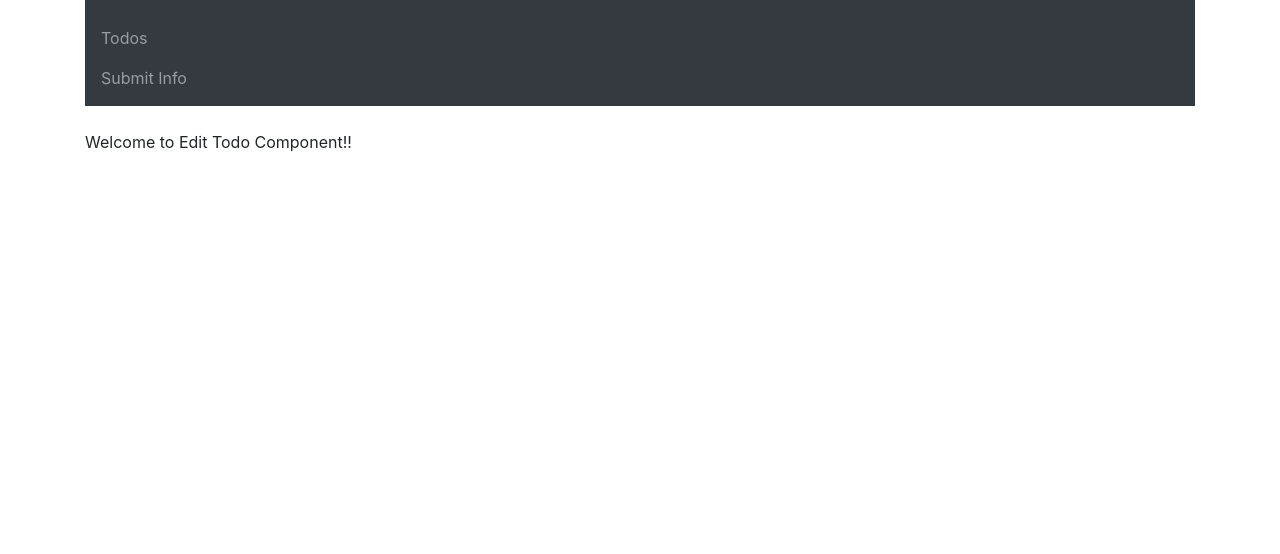
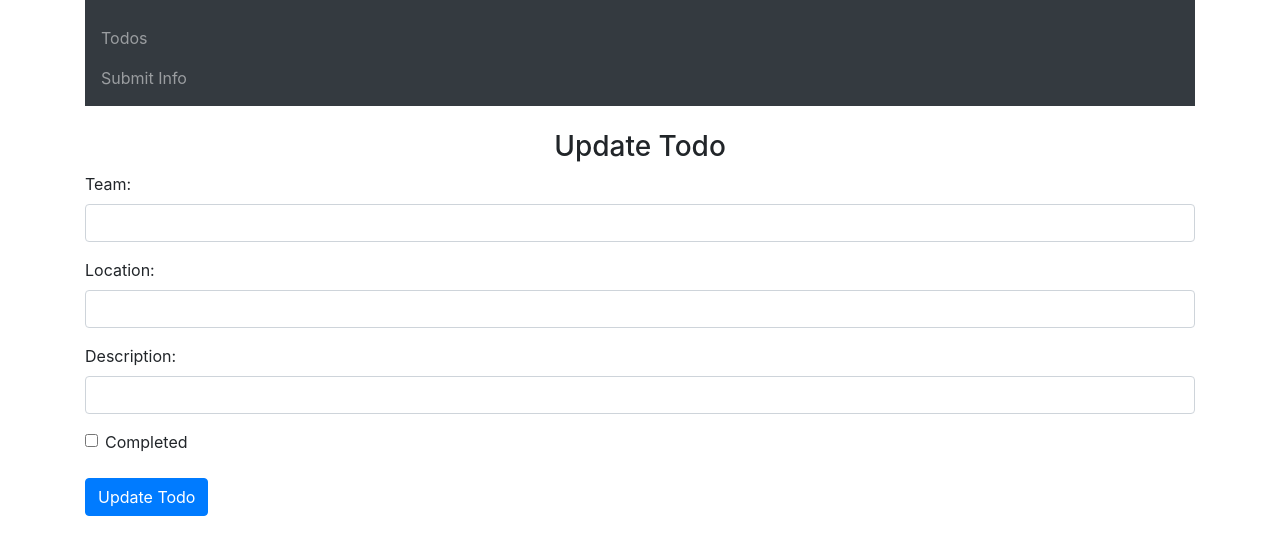
Before and after one commit to LouieLover/project-app, a React (Create React App) app: page /edit/1 in a window 1280 px wide. Shown: the top 554 px of the page. Built offline with nearby package versions, Linux system fonts and the light colour scheme; no server answers.

Commit message:
adding submit functions

```diff
--- a/src/components/edit-todo.component.js
+++ b/src/components/edit-todo.component.js
@@ -1,10 +1,140 @@
 import React, { Component } from "react";
+import axios from "axios";
 
 export default class EditTodo extends Component {
+  constructor(props) {
+    super(props);
+
+    this.onChangeTodoTeam = this.onChangeTodoTeam.bind(this);
+    this.onChangeTodoLocation = this.onChangeTodoLocation.bind(this);
+    this.onChangeTodoDescription = this.onChangeTodoDescription.bind(this);
+    this.onChangeTodoCompleted = this.onChangeTodoCompleted.bind(this);
+    this.onSubmit = this.onSubmit.bind(this);
+
+    this.state = {
+      todo_Team: "",
+      todo_Location: "",
+      todo_Description: "",
+      todo_completed: false,
+    };
+  }
+
+  componentDidMount() {
+    axios
+      .get("http://localhost:4000/todos/" + this.props.match.params.id)
+      .then((response) => {
+        this.setState({
+          todo_Team: response.data.todo_Team,
+          todo_Location: response.data.todo_Location,
+          todo_Description: response.data.todo_Description,
+          todo_completed: response.data.todo_completed,
+        });
+      })
+      .catch(function (error) {
+        console.log(error);
+      });
+  }
+
+  onChangeTodoTeam(e) {
+    this.setState({
+      todo_Team: e.target.value,
+    });
+  }
+
+  onChangeTodoLocation(e) {
+    this.setState({
+      todo_Location: e.target.value,
+    });
+  }
+
+  onChangeTodoDescription(e) {
+    this.setState({
+      todo_Description: e.target.value,
+    });
+  }
+
+  onChangeTodoCompleted(e) {
+    this.setState({
+      todo_completed: !this.state.todo_completed,
+    });
+  }
+
+  onSubmit(e) {
+    e.preventDefault();
+    const obj = {
+      todo_Team: this.state.todo_Team,
+      todo_Location: this.state.todo_Location,
+      todo_Description: this.state.todo_Description,
+      todo_completed: this.state.todo_completed,
+    };
+    console.log(obj);
+    axios
+      .post(
+        "http://localhost:4000/todos/update/" + this.props.match.params.id,
+        obj
+      )
+      .then((res) => console.log(res.data));
+
+    this.props.history.push("/");
+  }
+
   render() {
     return (
       <div>
-        <p>Welcome to Edit Todo Component!!</p>
+        <h3 align="center">Update Todo</h3>
+        <form onSubmit={this.onSubmit}>
+          <div className="form-group">
+            <label>Team: </label>
+            <input
+              type="text"
+              className="form-control"
+              value={this.state.todo_Team}
+              onChange={this.onChangeTodoTeam}
+            />
+          </div>
+          <div className="form-group">
+            <label>Location: </label>
+            <input
+              type="text"
+              className="form-control"
+              value={this.state.todo_Location}
+              onChange={this.onChangeTodoLocation}
+            />
+          </div>
+          <div className="form-group">
+            <label>Description: </label>
+            <input
+              type="text"
+              className="form-control"
+              value={this.state.todo_Description}
+              onChange={this.onChangeTodoDescription}
+            />
+          </div>
+          <div className="form-check">
+            <input
+              className="form-check-input"
+              id="completedCheckbox"
+              type="checkbox"
+              name="completedCheckbox"
+              onChange={this.onChangeTodoCompleted}
+              checked={this.state.todo_completed}
+              value={this.state.todo_completed}
+            />
+            <label className="form-check-label" htmlFor="completedCheckbox">
+              Completed
+            </label>
+          </div>
+
+          <br />
+
+          <div className="form-group">
+            <input
+              type="submit"
+              value="Update Todo"
+              className="btn btn-primary"
+            />
+          </div>
+        </form>
       </div>
     );
   }
```
